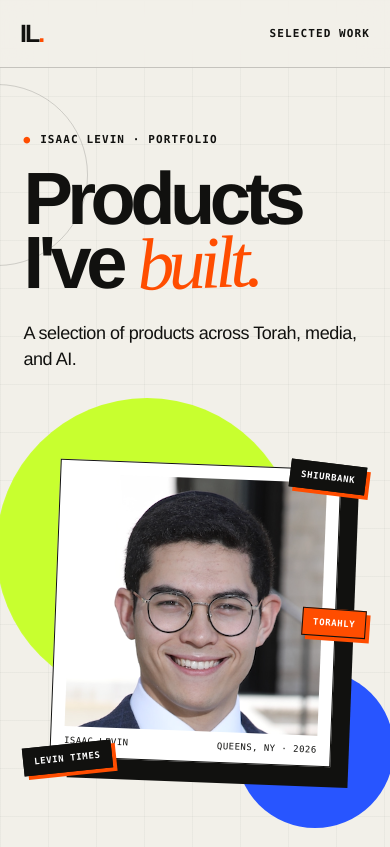
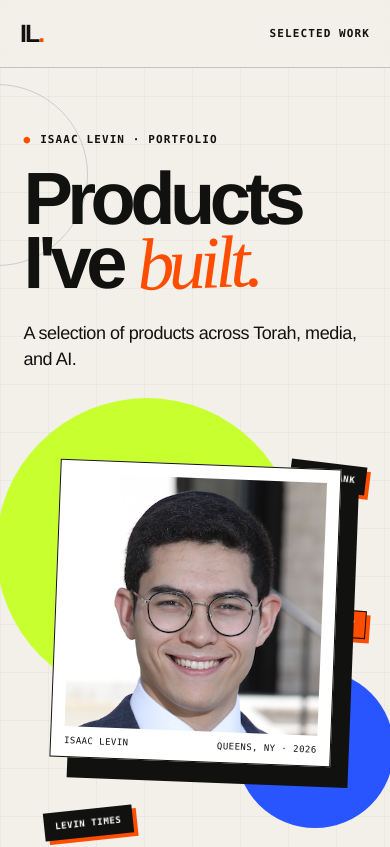
Before and after one commit to ilevin1/MyPortfolio, a React (Vite) app: page / in a window 390 px wide. Shown: the top 847 px of the page. Built offline with nearby package versions, Linux system fonts and the light colour scheme.

Commit message:
Keep project stickers clear of portrait

```diff
--- a/src/styles.css
+++ b/src/styles.css
@@ -188,7 +188,7 @@ img { display: block; max-width: 100%; }
 }
 .project-sticker {
   position: absolute;
-  z-index: 3;
+  z-index: 1;
   padding: 8px 10px;
   border: 1px solid var(--ink);
   background: var(--ink);
@@ -199,7 +199,7 @@ img { display: block; max-width: 100%; }
   text-transform: uppercase;
 }
 .sticker-one { right: -5%; top: 15%; transform: rotate(7deg); }
-.sticker-two { left: -8%; bottom: 13%; transform: rotate(-6deg); }
+.sticker-two { left: 8%; bottom: -2%; transform: rotate(-6deg); }
 .sticker-three {
   right: -7%;
   top: 49%;
@@ -432,7 +432,7 @@ footer a { min-height: 44px; display: inline-flex; align-items: center; }
   .project-featured { grid-template-columns: 1fr; }
   .project-featured .project-media img { min-height: 0; aspect-ratio: 16 / 9; }
   .sticker-one, .sticker-three { right: 0; }
-  .sticker-two { left: 0; }
+  .sticker-two { left: 6%; }
 }
 
 @media (max-width: 700px) {
@@ -484,6 +484,7 @@ footer a { min-height: 44px; display: inline-flex; align-items: center; }
   .work-heading h2 { font-size: 45px; }
   .portrait-stage { min-height: 380px; }
   .project-sticker { font-size: 8px; padding: 7px 8px; }
+  .sticker-two { left: 4%; bottom: -1%; }
 }
 
 @media (prefers-reduced-motion: reduce) {
```
Also changed, not shown: 1 other file (tests, documents, lock files or other folders).
